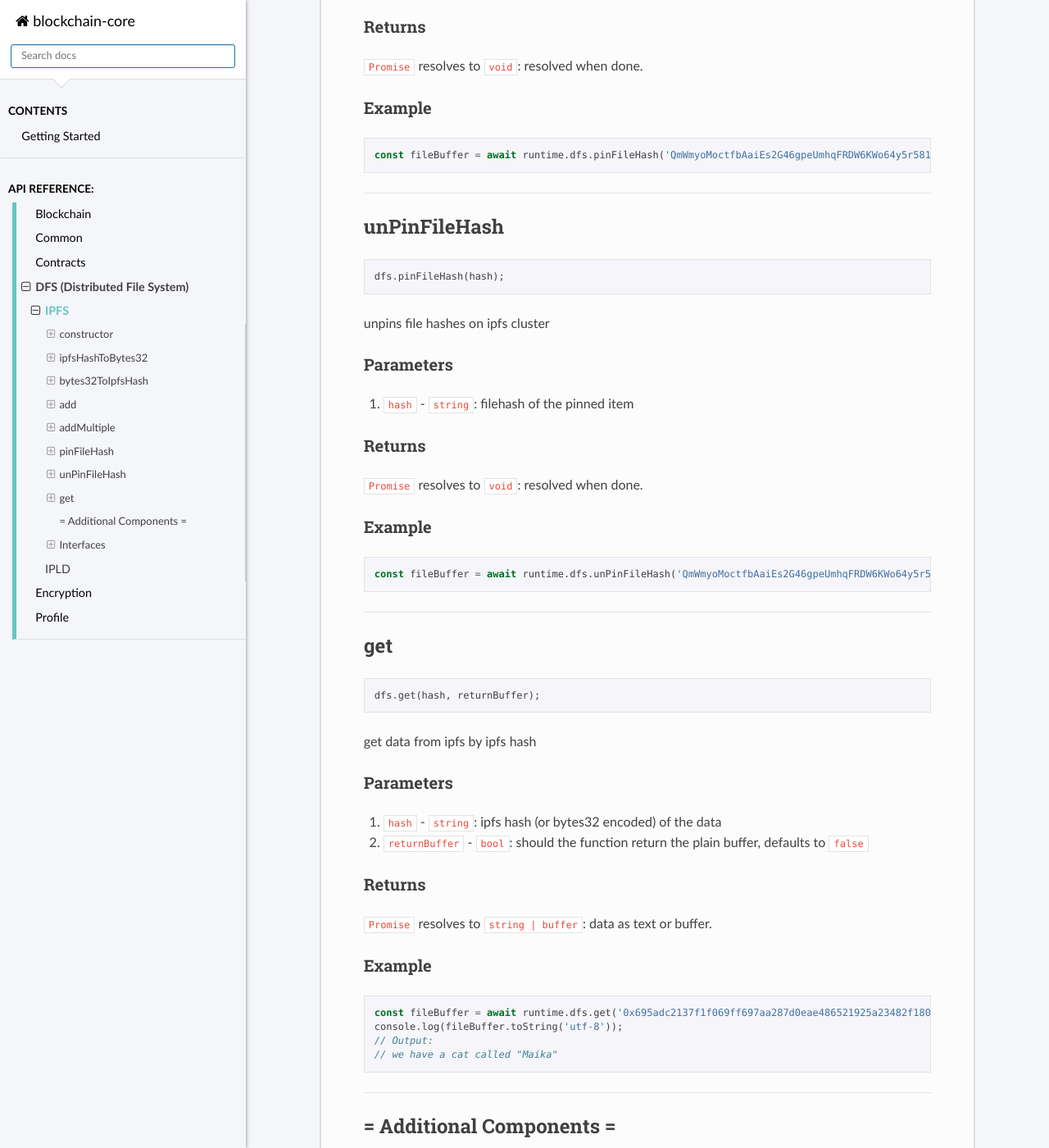
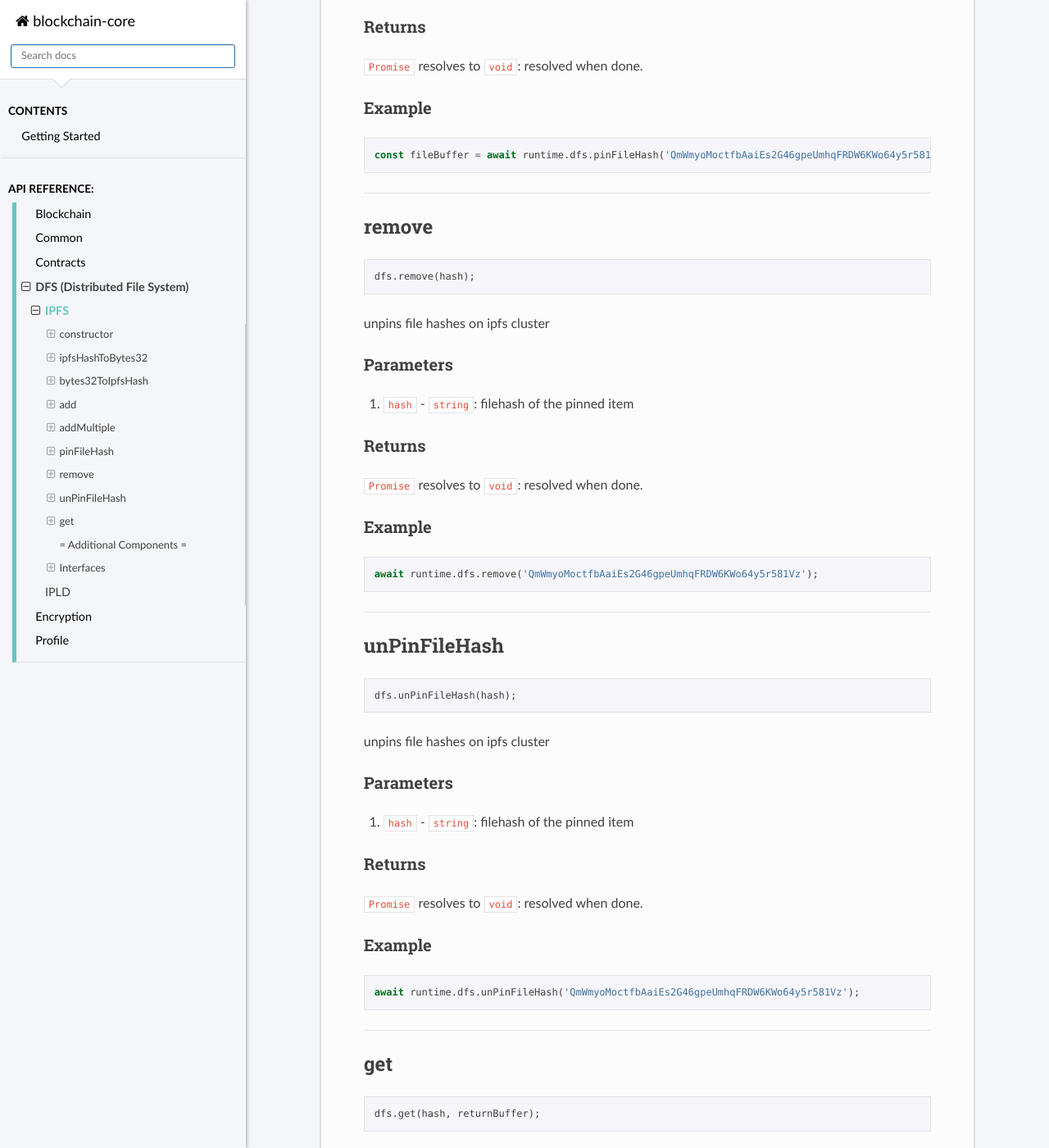
Before and after one commit to evannetwork/api-blockchain-core, a Sphinx documentation site: the page built from docs/dfs/ipfs.rst, in a window 1280 px wide and 1400 px high, scrolled down 3920 px. Shown: the whole window at 82% size. Built offline with Sphinx 7.4.7 and the Read the Docs theme 2.0.0, drawn with Linux system fonts in a browser that asks for light colours; pages that are not in the unit, such as notebooks, are missing from menus.

```diff
--- a/docs/dfs/ipfs.rst
+++ b/docs/dfs/ipfs.rst
@@ -249,15 +249,14 @@ Example
 
 ------------------------------------------------------------------------------
 
+.. _ipfs_remove:
 
-.. _ipfs_unPinFileHash:
-
-unPinFileHash
+remove
 ===================
 
 .. code-block:: javascript
 
-    dfs.pinFileHash(hash);
+    dfs.remove(hash);
 
 unpins file hashes on ipfs cluster
 
@@ -279,7 +278,41 @@ Example
 
 .. code-block:: javascript
 
-    const fileBuffer = await runtime.dfs.unPinFileHash('QmWmyoMoctfbAaiEs2G46gpeUmhqFRDW6KWo64y5r581Vz');
+  await runtime.dfs.remove('QmWmyoMoctfbAaiEs2G46gpeUmhqFRDW6KWo64y5r581Vz');
+
+------------------------------------------------------------------------------
+
+
+.. _ipfs_unPinFileHash:
+
+unPinFileHash
+===================
+
+.. code-block:: javascript
+
+    dfs.unPinFileHash(hash);
+
+unpins file hashes on ipfs cluster
+
+----------
+Parameters
+----------
+
+#. ``hash`` - ``string``: filehash of the pinned item
+
+-------
+Returns
+-------
+
+``Promise`` resolves to ``void``: resolved when done.
+
+-------
+Example
+-------
+
+.. code-block:: javascript
+
+  await runtime.dfs.unPinFileHash('QmWmyoMoctfbAaiEs2G46gpeUmhqFRDW6KWo64y5r581Vz');
 
 ------------------------------------------------------------------------------
 
```
Also changed, not shown: VERSIONS.md (+4 -1 lines), 5 other files.
